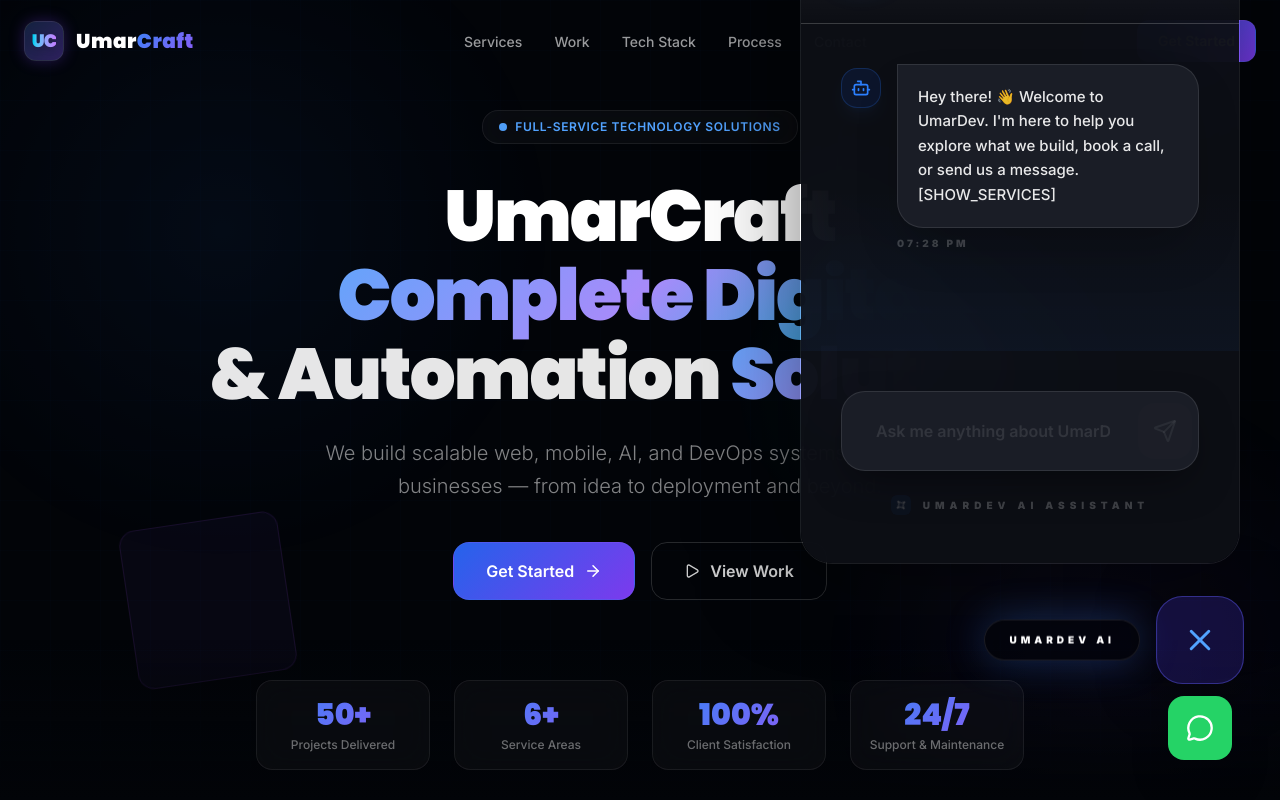
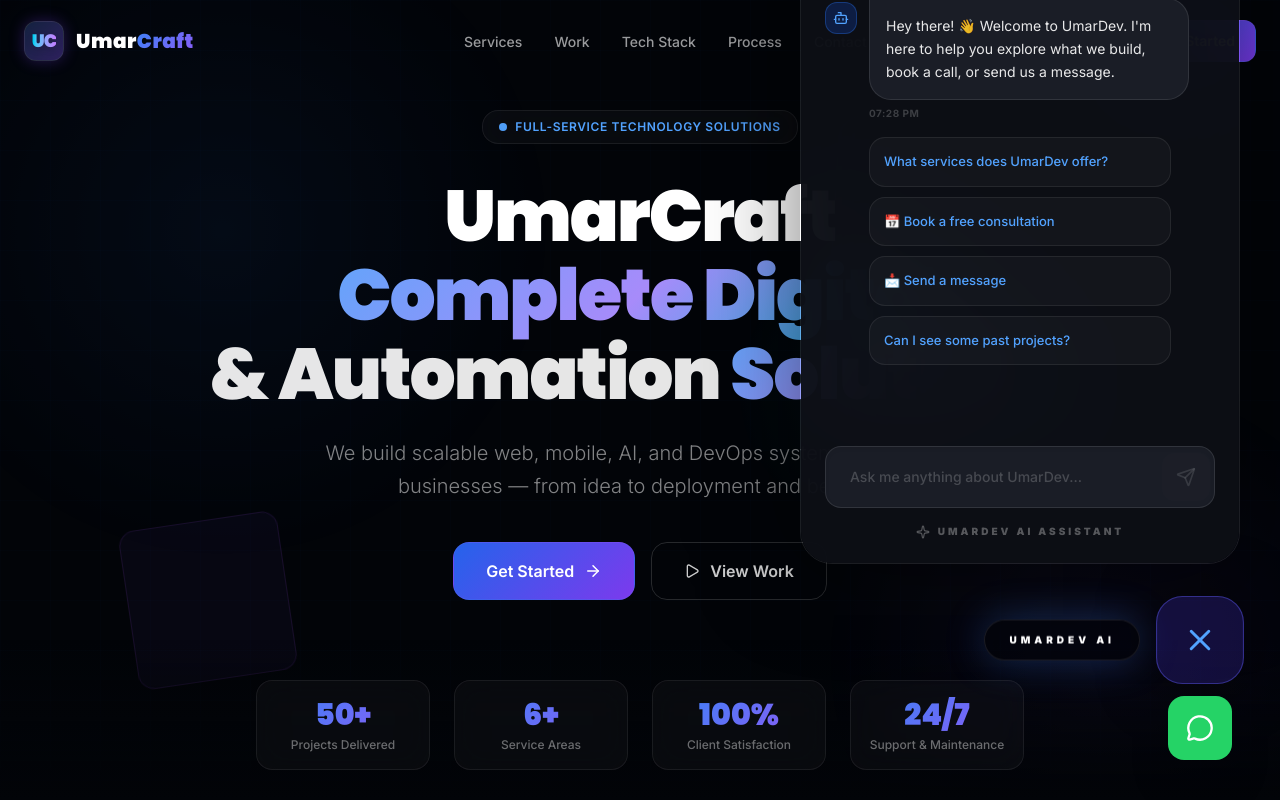
Before and after one commit to umarfarooq57/portfolio, a Next.js app: page / in a window 1280 px wide. Both pictures are taken after a click on the button 1200 px from the left and 640 px from the top of the page. Shown: the top 800 px of the page. Built offline with nearby package versions, Linux system fonts and the light colour scheme.

Commit message:
fix: logic for initial message parsing and sequential AI conversation flow

```diff
--- a/src/components/ChatWidget.tsx
+++ b/src/components/ChatWidget.tsx
@@ -28,39 +28,6 @@ export default function ChatWidget({ onClose, isMaximized, toggleMaximize }: Cha
   const [isTyping, setIsTyping] = useState(false);
   const scrollRef = useRef<HTMLDivElement>(null);
 
-  // Initialize and load history
-  useEffect(() => {
-    const saved = localStorage.getItem("umardev_chat_history");
-    if (saved) {
-      setMessages(JSON.parse(saved));
-    } else {
-      resetChat();
-    }
-  }, []);
-
-  // Save history on changes
-  useEffect(() => {
-    if (messages.length > 0) {
-      localStorage.setItem("umardev_chat_history", JSON.stringify(messages));
-    }
-  }, [messages]);
-
-  const resetChat = () => {
-    setMessages([
-        {
-          id: "1",
-          type: "bot",
-          text: "Hey there! 👋 Welcome to UmarDev. I'm here to help you explore what we build, book a call, or send us a message. [SHOW_SERVICES]",
-          timestamp: new Date().toLocaleTimeString([], { hour: '2-digit', minute: '2-digit' })
-        },
-    ]);
-  };
-
-  const clearChat = () => {
-    localStorage.removeItem("umardev_chat_history");
-    resetChat();
-  };
-
   // Parse triggers from text
   const parseTrigger = (text: string) => {
     const triggers = ["[SHOW_SERVICES]", "[SHOW_BUDGETS]", "[SHOW_TIMELINE]", "[SHOW_CONFIRMATION]"];
@@ -77,6 +44,33 @@ export default function ChatWidget({ onClose, isMaximized, toggleMaximize }: Cha
     return { cleanText, foundTrigger };
   };
 
+  // Initialize and load history
+  useEffect(() => {
+    const saved = localStorage.getItem("umardev_chat_history");
+    if (saved) {
+      setMessages(JSON.parse(saved));
+    } else {
+      const initialText = "Hey there! 👋 Welcome to UmarDev. I'm here to help you explore what we build, book a call, or send us a message. [SHOW_SERVICES]";
+      const { cleanText, foundTrigger } = parseTrigger(initialText);
+      setMessages([
+        {
+          id: "1",
+          type: "bot",
+          text: cleanText,
+          trigger: foundTrigger || undefined,
+          timestamp: new Date().toLocaleTimeString([], { hour: '2-digit', minute: '2-digit' })
+        },
+      ]);
+    }
+  }, []);
+
+  // Save history on changes
+  useEffect(() => {
+    if (messages.length > 0) {
+      localStorage.setItem("umardev_chat_history", JSON.stringify(messages));
+    }
+  }, [messages]);
+
   useEffect(() => {
     if (scrollRef.current) {
       scrollRef.current.scrollTo({
@@ -89,6 +83,7 @@ export default function ChatWidget({ onClose, isMaximized, toggleMaximize }: Cha
   const handleSendMessage = async (text: string, isFromButton = false) => {
     if (!text.trim() || (isTyping && !isFromButton)) return;
 
+    // Clear active trigger
     setMessages(prev => prev.map(m => ({ ...m, trigger: undefined })));
 
     const userMsg: Message = {
@@ -103,10 +98,16 @@ export default function ChatWidget({ onClose, isMaximized, toggleMaximize }: Cha
     setIsTyping(true);
 
     try {
+      // Clean history of internal trigger tags before sending to API
+      const sanitizedHistory = messages.map(m => ({
+        ...m,
+        text: m.text.replace(/\[SHOW_SERVICES\]|\[SHOW_BUDGETS\]|\[SHOW_TIMELINE\]|\[SHOW_CONFIRMATION\]/g, "").trim()
+      }));
+
       const response = await fetch("/api/chat", {
         method: "POST",
         headers: { "Content-Type": "application/json" },
-        body: JSON.stringify({ messages: [...messages, userMsg] }),
+        body: JSON.stringify({ messages: [...sanitizedHistory, userMsg] }),
       });
 
       const data = await response.json();
@@ -121,9 +122,11 @@ export default function ChatWidget({ onClose, isMaximized, toggleMaximize }: Cha
           timestamp: new Date().toLocaleTimeString([], { hour: '2-digit', minute: '2-digit' })
         };
         setMessages((prev) => [...prev, botMsg]);
+      } else {
+        throw new Error(data.error || "No response text");
       }
     } catch (error) {
-      console.error(error);
+      console.error("Chat Error:", error);
       setMessages((prev) => [...prev, {
         id: "error",
         type: "bot",
@@ -134,128 +137,87 @@ export default function ChatWidget({ onClose, isMaximized, toggleMaximize }: Cha
     }
   };
 
+  const clearChat = () => {
+    localStorage.removeItem("umardev_chat_history");
+    const initialText = "Hey there! 👋 Welcome to UmarDev. I'm here to help you explore what we build, book a call, or send us a message. [SHOW_SERVICES]";
+    const { cleanText, foundTrigger } = parseTrigger(initialText);
+    setMessages([
+      {
+        id: "1",
+        type: "bot",
+        text: cleanText,
+        trigger: foundTrigger || undefined,
+        timestamp: new Date().toLocaleTimeString([], { hour: '2-digit', minute: '2-digit' })
+      },
+    ]);
+  };
+
   return (
     <div className={`w-full h-full flex flex-col overflow-hidden relative z-[99999] backdrop-blur-[60px] bg-[#0D0F16]/95`}>
-      {/* Premium Header */}
-      <div className="p-6 md:p-8 bg-linear-to-b from-white/10 to-transparent border-b border-white/10 flex items-center justify-between">
-        <div className="flex items-center gap-5">
+      {/* Header Overlay (UmarDev AI) */}
+      <div className="p-5 bg-linear-to-b from-white/10 to-transparent border-b border-white/10 flex items-center justify-between">
+        <div className="flex items-center gap-4">
           <div className="relative">
-            <div className="w-14 h-14 rounded-full bg-linear-to-tr from-blue-500 to-indigo-600 flex items-center justify-center shadow-[0_0_30px_rgba(59,130,246,0.3)] border border-white/20">
-              <Sparkles size={28} className="text-white brightness-125" />
+            <div className="w-12 h-12 rounded-full bg-linear-to-tr from-blue-500 to-indigo-600 flex items-center justify-center shadow-[0_0_20px_rgba(59,130,246,0.3)] border border-white/20">
+              <Sparkles size={24} className="text-white brightness-125" />
             </div>
-            <span className="absolute bottom-0 right-0 w-4 h-4 rounded-full bg-green-500 border-2 border-[#0D0F16]" />
+            <span className="absolute bottom-0 right-0 w-3.5 h-3.5 rounded-full bg-green-500 border-2 border-[#0D0F16]" />
           </div>
           <div>
-            <h3 className="text-xl font-black text-white font-poppins tracking-tight flex items-center gap-2">
+            <h3 className="text-lg font-black text-white font-poppins tracking-tight flex items-center gap-2">
               UmarDev AI
-              <span className="text-[10px] bg-indigo-500/20 text-indigo-400 px-2.5 py-1 rounded-full border border-indigo-500/30 font-black uppercase tracking-[2px]">Pro Agent</span>
+              <span className="text-[10px] bg-indigo-500/20 text-indigo-400 px-2 py-0.5 rounded-full border border-indigo-500/30 font-bold uppercase tracking-widest leading-none">PRO Agent</span>
             </h3>
-            <p className="text-xs text-white/40 font-bold tracking-[2px] uppercase mt-0.5">Ready to help</p>
+            <p className="text-[11px] text-white/40 font-semibold tracking-wide">Ready to help</p>
           </div>
         </div>
-
-        <div className="flex items-center gap-3">
-          {/* Action: Clear History */}
-          <button
-            onClick={clearChat}
-            className="w-12 h-12 flex items-center justify-center hover:bg-white/10 rounded-2xl transition-all text-white/30 hover:text-white border border-transparent hover:border-white/10"
-            title="Clear History"
-          >
-            <Trash2 size={20} />
+        <div className="flex items-center gap-2">
+          <button onClick={clearChat} className="p-2.5 hover:bg-white/5 rounded-xl transition-all text-white/30 hover:text-white group">
+            <Trash2 size={18} />
           </button>
-
-          {/* Action: Maximize/Minimize */}
-          <button
-            onClick={toggleMaximize}
-            className="w-12 h-12 flex items-center justify-center hover:bg-white/10 rounded-2xl transition-all text-white/30 hover:text-white border border-transparent hover:border-white/10"
-            title={isMaximized ? "Minimize" : "Full Screen"}
-          >
-            {isMaximized ? <Minimize2 size={20} /> : <Maximize2 size={20} />}
+          <button onClick={toggleMaximize} className="p-2.5 hover:bg-white/5 rounded-xl transition-all text-white/30 hover:text-white hidden sm:flex">
+            {isMaximized ? <Minimize2 size={18} /> : <Maximize2 size={18} />}
           </button>
-
-          {/* Action: Close */}
-          <button
-            onClick={onClose}
-            className="w-12 h-12 flex items-center justify-center hover:bg-white/10 rounded-2xl transition-all text-white/30 hover:text-red-400 border border-transparent hover:border-white/10"
-            title="Close"
-          >
-            <X size={24} />
+          <button onClick={onClose} className="p-2.5 hover:bg-white/5 rounded-xl transition-all text-white/30 hover:text-white">
+            <X size={18} />
           </button>
         </div>
       </div>
 
       {/* Chat Area */}
-      <div
-        ref={scrollRef}
-        className="flex-1 overflow-y-auto p-6 md:p-10 flex flex-col gap-10 scroll-smooth bg-linear-to-b from-transparent via-transparent to-blue-500/5"
-      >
+      <div ref={scrollRef} className="flex-1 overflow-y-auto p-5 md:p-6 flex flex-col gap-8 scroll-smooth">
         <AnimatePresence initial={false}>
           {messages.map((msg) => (
-            <div key={msg.id} className="flex flex-col gap-6">
-              <motion.div
-                initial={{ opacity: 0, y: 15 }}
-                animate={{ opacity: 1, y: 0 }}
-                className={`flex gap-4 ${msg.type === "user" ? "flex-row-reverse" : "flex-row"}`}
-              >
+            <div key={msg.id} className="flex flex-col gap-4">
+              <motion.div initial={{ opacity: 0, y: 10 }} animate={{ opacity: 1, y: 0 }} className={`flex gap-3 ${msg.type === "user" ? "flex-row-reverse" : "flex-row"}`}>
                 {msg.type === "bot" && (
-                  <div className="w-10 h-10 rounded-2xl bg-blue-600/10 border border-blue-500/20 flex items-center justify-center shrink-0 mt-1 shadow-lg shadow-blue-500/5">
-                    <Bot size={20} className="text-blue-500" />
+                  <div className="w-8 h-8 rounded-xl bg-blue-600/20 border border-blue-500/30 flex items-center justify-center shrink-0 mt-1">
+                    <Bot size={16} className="text-blue-400" />
                   </div>
                 )}
-                <div className={`flex flex-col ${msg.type === "user" ? "items-end" : "items-start"} max-w-[85%]`}>
-                  <div className={`p-5 rounded-[26px] text-[15px] leading-relaxed border shadow-2xl ${
-                    msg.type === "user"
-                      ? "bg-linear-to-tr from-blue-600 to-indigo-700 text-white rounded-tr-none border-white/10"
-                      : "bg-[#1A1D26] border-white/10 text-white/90 rounded-tl-none font-medium"
-                  }`}>
+                <div className={`flex flex-col ${msg.type === "user" ? "items-end" : "items-start"} max-w-[82%]`}>
+                  <div className={`p-4 rounded-[22px] text-sm leading-relaxed border ${msg.type === "user" ? "bg-linear-to-tr from-blue-600 to-indigo-700 text-white rounded-tr-none border-white/10" : "bg-[#1A1D26] border-white/10 text-white/90 rounded-tl-none"}`}>
                     {msg.text}
                   </div>
-                  {msg.timestamp && (
-                    <span className="text-[10px] text-white/20 mt-2 font-black uppercase tracking-[3px]">{msg.timestamp}</span>
-                  )}
+                  {msg.timestamp && <span className="text-[10px] text-white/20 mt-1.5 font-bold uppercase tracking-wider">{msg.timestamp}</span>}
                 </div>
               </motion.div>
 
-              {/* Professional Quick Buttons (Farooxium Style) */}
               {msg.trigger && !isTyping && (
-                <motion.div
-                    initial={{ opacity: 0, y: 10, scale: 0.98 }}
-                    animate={{ opacity: 1, y: 0, scale: 1 }}
-                    className={`grid gap-3 ${isMaximized ? "grid-cols-2 ml-14" : "ml-14"}`}
-                >
+                <motion.div initial={{ opacity: 0, scale: 0.95 }} animate={{ opacity: 1, scale: 1 }} className="flex flex-col gap-2.5 px-11">
                     {msg.trigger === "[SHOW_SERVICES]" && (
                         <>
-                            {[
-                                { text: "What services does UmarDev offer?", icon: <Globe size={16} /> },
-                                { text: "📅 Book a free consultation", icon: <CheckCircle2 size={16} /> },
-                                { text: "📩 Send a message", icon: <Mail size={16} /> },
-                                { text: "Can I see some past projects?", icon: <Sparkle size={16} /> }
-                            ].map((opt) => (
-                                <motion.button
-                                    key={opt.text}
-                                    whileHover={{ scale: 1.02, backgroundColor: "rgba(255, 255, 255, 0.05)", borderColor: "rgba(59, 130, 246, 0.3)" }}
-                                    whileTap={{ scale: 0.98 }}
-                                    onClick={() => handleSendMessage(opt.text, true)}
-                                    className="w-full flex items-center justify-between p-4 rounded-2xl bg-white/3 border border-white/10 text-blue-400 group transition-all text-left text-[14px] font-bold"
-                                >
-                                    <span className="group-hover:text-white transition-colors">{opt.text}</span>
-                                    <div className="text-white/20 group-hover:text-blue-500 transition-colors">
-                                        {opt.icon}
-                                    </div>
+                            {["What services does UmarDev offer?", "📅 Book a free consultation", "📩 Send a message", "Can I see some past projects?"].map((opt) => (
+                                <motion.button key={opt} whileHover={{ scale: 1.02, backgroundColor: "rgba(255, 255, 255, 0.05)" }} whileTap={{ scale: 0.98 }} onClick={() => handleSendMessage(opt, true)} className="w-full p-3.5 rounded-2xl bg-white/3 border border-white/8 text-blue-400 hover:text-white transition-all text-left text-[13px] font-medium">
+                                    {opt}
                                 </motion.button>
                             ))}
                         </>
                     )}
-
                     {msg.trigger === "[SHOW_BUDGETS]" && (
-                        <div className="flex flex-wrap gap-3">
+                        <div className="flex flex-wrap gap-2">
                             {["Under $500", "$500 - $1.5k", "$1.5k - $5k", "$5k+", "Let's Discuss"].map(opt => (
-                                <motion.button
-                                    key={opt}
-                                    whileHover={{ scale: 1.05, backgroundColor: "rgba(255, 255, 255, 0.08)" }}
-                                    onClick={() => handleSendMessage(opt, true)}
-                                    className="px-6 py-3 rounded-full bg-white/3 border border-white/8 text-[11px] font-black text-blue-400 hover:text-white uppercase tracking-widest transition-all"
-                                >
+                                <motion.button key={opt} whileHover={{ scale: 1.05, backgroundColor: "rgba(255, 255, 255, 0.05)" }} onClick={() => handleSendMessage(opt, true)} className="px-4 py-2.5 rounded-full bg-white/3 border border-white/8 text-xs font-bold text-blue-400 hover:text-white transition-all">
                                     {opt}
                                 </motion.button>
                             ))}
@@ -268,48 +230,30 @@ export default function ChatWidget({ onClose, isMaximized, toggleMaximize }: Cha
         </AnimatePresence>
 
         {isTyping && (
-          <div className="flex items-center gap-4 text-white/20">
-            <div className="w-10 h-10 rounded-2xl bg-blue-600/5 flex items-center justify-center animate-pulse">
-              <Bot size={20} />
+          <div className="flex items-center gap-3 text-white/20">
+            <div className="w-8 h-8 rounded-xl bg-white/5 flex items-center justify-center animate-pulse">
+              <Bot size={16} />
             </div>
-            <div className="flex gap-2 p-5 bg-white/5 rounded-2xl rounded-tl-none border border-white/5 backdrop-blur-3xl shadow-xl">
-              <span className="w-2 h-2 bg-blue-500 rounded-full animate-bounce [animation-delay:-0.3s]" />
-              <span className="w-2 h-2 bg-blue-600 rounded-full animate-bounce [animation-delay:-0.15s]" />
-              <span className="w-2 h-2 bg-indigo-500 rounded-full animate-bounce" />
+            <div className="flex gap-1.5 p-3 bg-white/5 rounded-2xl rounded-tl-none border border-white/10">
+              <span className="w-1.5 h-1.5 bg-blue-500 rounded-full animate-bounce [animation-delay:-0.3s]" />
+              <span className="w-1.5 h-1.5 bg-blue-600 rounded-full animate-bounce [animation-delay:-0.15s]" />
+              <span className="w-1.5 h-1.5 bg-indigo-500 rounded-full animate-bounce" />
             </div>
           </div>
         )}
       </div>
 
-      {/* Input Area (Executive Style) */}
-      <div className={`p-8 md:p-10 pt-0 flex flex-col items-center gap-6 ${isMaximized ? "max-w-[800px] w-full mx-auto" : ""}`}>
-        <div className="w-full relative group flex items-center bg-[#1A1D26] border border-white/10 rounded-3xl p-1.5 focus-within:border-blue-500/50 transition-all shadow-[0_16px_40px_-12px_rgba(0,0,0,0.5)]">
-            <input
-                type="text"
-                placeholder="Ask me anything about UmarDev..."
-                className="flex-1 bg-transparent px-7 py-5 text-[16px] text-white placeholder-white/10 focus:outline-none font-semibold leading-relaxed"
-                value={inputValue}
-                onChange={(e) => setInputValue(e.target.value)}
-                onKeyDown={(e) => e.key === "Enter" && handleSendMessage(inputValue)}
-                disabled={isTyping}
-            />
-            <motion.button
-                whileHover={{ scale: 1.05 }}
-                whileTap={{ scale: 0.95 }}
-                onClick={() => handleSendMessage(inputValue)}
-                disabled={!inputValue.trim() || isTyping}
-                className="w-14 h-14 rounded-2xl bg-blue-600/10 text-white/20 group-focus-within:text-blue-500 group-focus-within:bg-blue-600/10 hover:bg-blue-600/20 flex items-center justify-center transition-all disabled:opacity-30 disabled:grayscale"
-            >
-                <Send size={24} />
+      {/* Input Area */}
+      <div className="p-6 pt-0">
+        <div className="relative group flex items-center bg-[#1A1D26] border border-white/10 rounded-2xl p-1 focus-within:border-blue-500/50 transition-all shadow-inner">
+            <input type="text" placeholder="Ask me anything about UmarDev..." className="flex-1 bg-transparent px-5 py-4 text-sm text-white placeholder-white/20 focus:outline-none font-medium" value={inputValue} onChange={(e) => setInputValue(e.target.value)} onKeyDown={(e) => e.key === "Enter" && handleSendMessage(inputValue)} disabled={isTyping} />
+            <motion.button whileHover={{ scale: 1.05 }} whileTap={{ scale: 0.95 }} onClick={() => handleSendMessage(inputValue)} disabled={!inputValue.trim() || isTyping} className="w-12 h-12 rounded-xl bg-blue-600/10 text-white/40 group-focus-within:text-blue-400 hover:bg-blue-600/20 flex items-center justify-center transition-all disabled:opacity-30 disabled:grayscale">
+                <Send size={20} />
             </motion.button>
         </div>
-
-        {/* Pro Footer Branding */}
-        <div className="flex items-center justify-center gap-3 opacity-20 hover:opacity-100 transition-opacity cursor-default select-none pb-2">
-            <div className="w-5 h-5 rounded-md bg-blue-500/20 flex items-center justify-center">
-                <Sparkle size={12} className="text-white animate-spin-slow" />
-            </div>
-            <span className="text-[10px] font-black uppercase tracking-[5px] text-white">UmarDev AI Assistant</span>
+        <div className="flex items-center justify-center gap-2 mt-4 opacity-30 group">
+            <Sparkle size={14} className="text-white group-hover:animate-spin-slow transition-all" />
+            <span className="text-[10px] font-black uppercase tracking-[3px] text-white">UmarDev AI Assistant</span>
         </div>
       </div>
     </div>
```
Also changed, not shown: src/app/api/chat/route.ts (+11 -15 lines).
